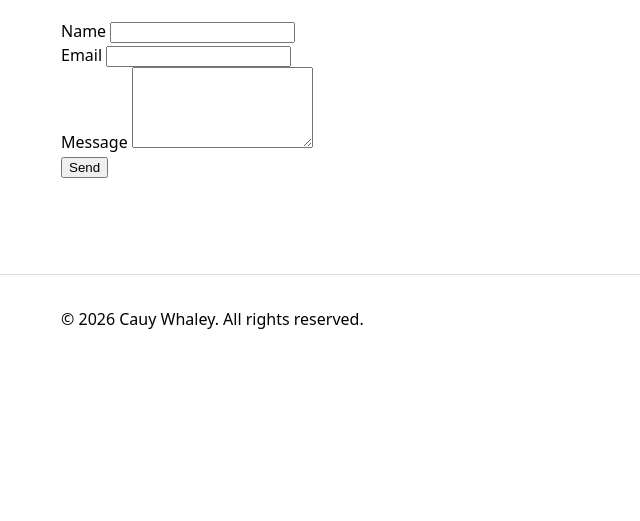
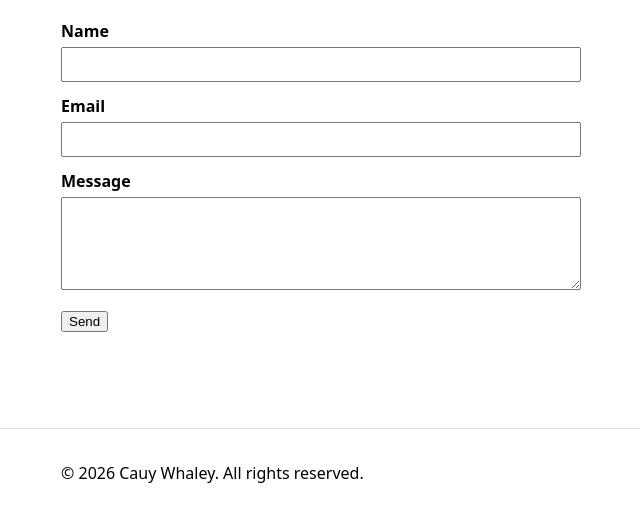
Before and after one commit to CauyW27/cauyw, a plain HTML site: page contact.html in a window 1280 px wide. Shown: the part 177-698 px from the top of the page, without its empty margins (115-755 px from the left). Drawn offline with Linux system fonts and the light colour scheme.

Commit message:
Update styles.css

```diff
--- a/styles.css
+++ b/styles.css
@@ -75,7 +75,9 @@ body {
   margin-top: 2rem;
 }
 
-/* Images responsive */
+.field { margin: 0.75rem 0; }
+label { display: block; font-weight: 600; margin-bottom: 0.25rem; }
+input, textarea { width: 100%; max-width: 520px; padding: 0.5rem; }
 img {
   max-width: 100%;
   height: auto;
```
